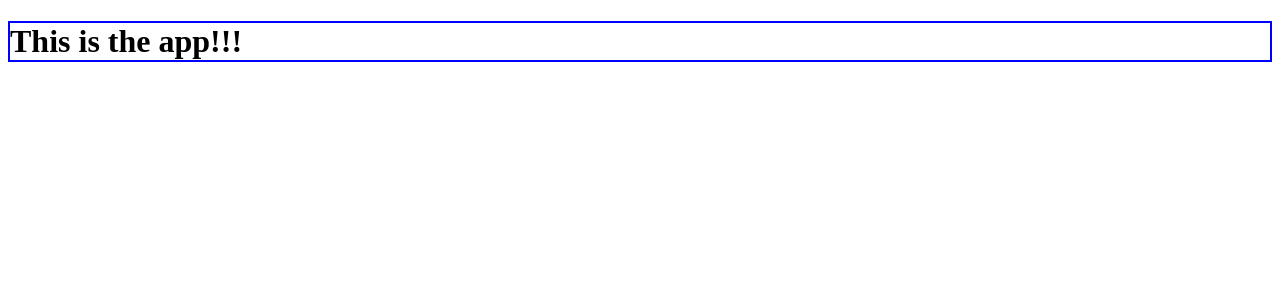
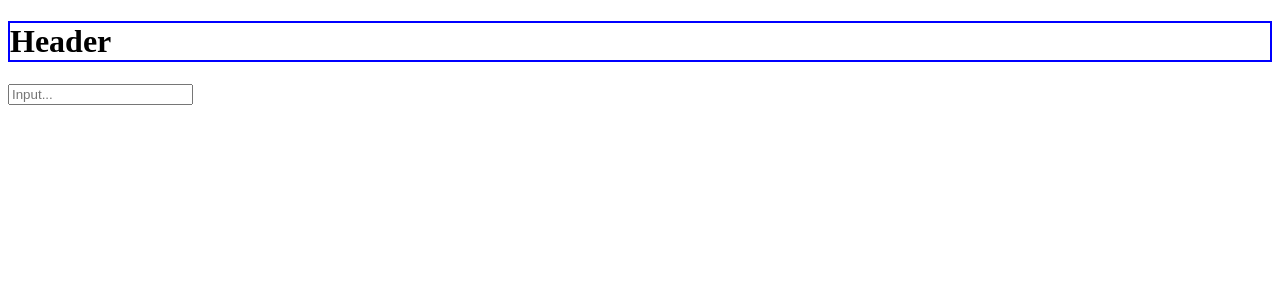
Before and after one commit to oncet/react-from-scratch, a React app: page / in a window 1280 px wide. Shown: the top 300 px of the page. Built offline with nearby package versions, Linux system fonts and the light colour scheme.

Commit message:
simplify example

```diff
--- a/src/App.tsx
+++ b/src/App.tsx
@@ -1,14 +1,17 @@
 import { Outlet } from "react-router-dom";
+import { Header } from "./Hader";
+import { Input } from "./Input";
 
 export const App = () => {
   return (
     <>
-      <h1>This is the app!!!</h1>
+      <Header />
+      <Input />
       <Outlet />
     </>
   );
 };
 
-if (module.hot) {
-  module.hot.accept();
-}
+// if (module.hot) {
+//   module.hot.accept();
+// }
--- /dev/null
+++ b/src/Hader.tsx
@@ -0,0 +1 @@
+export const Header = () => <h1>Header</h1>;
--- /dev/null
+++ b/src/Input.tsx
@@ -0,0 +1 @@
+export const Input = () => <input placeholder="Input..." />;
--- a/src/components/Foo.tsx
+++ /dev/null
@@ -1,7 +0,0 @@
-export const Foo = () => {
-  return (
-    <div>
-      This is foo! <input placeholder="Input..." />
-    </div>
-  );
-};
--- a/src/index.tsx
+++ b/src/index.tsx
@@ -1,23 +1,18 @@
 import { StrictMode } from "react";
 import { createRoot } from "react-dom/client";
-import { BrowserRouter, Routes, Route } from "react-router-dom";
 
 import "./index.css";
 
 import { App } from "./App";
-import { Foo } from "./components/Foo";
 
 const root = createRoot(document.getElementById("root"));
 
 root.render(
   <StrictMode>
-    <BrowserRouter>
-      <Routes>
-        <Route path="/" element={<App />}>
-          <Route path="foo" element={<Foo />} />
-        </Route>
-        <Route path="*" element={<p>Not found</p>} />
-      </Routes>
-    </BrowserRouter>
+    <App />
   </StrictMode>
 );
+
+if (module.hot) {
+  module.hot.accept();
+}
--- a/webpack.config.ts
+++ b/webpack.config.ts
@@ -53,6 +53,7 @@ const config: webpack.Configuration = {
               [
                 "@babel/preset-react",
                 {
+                  development: devMode,
                   runtime: "automatic",
                 },
               ],
```
